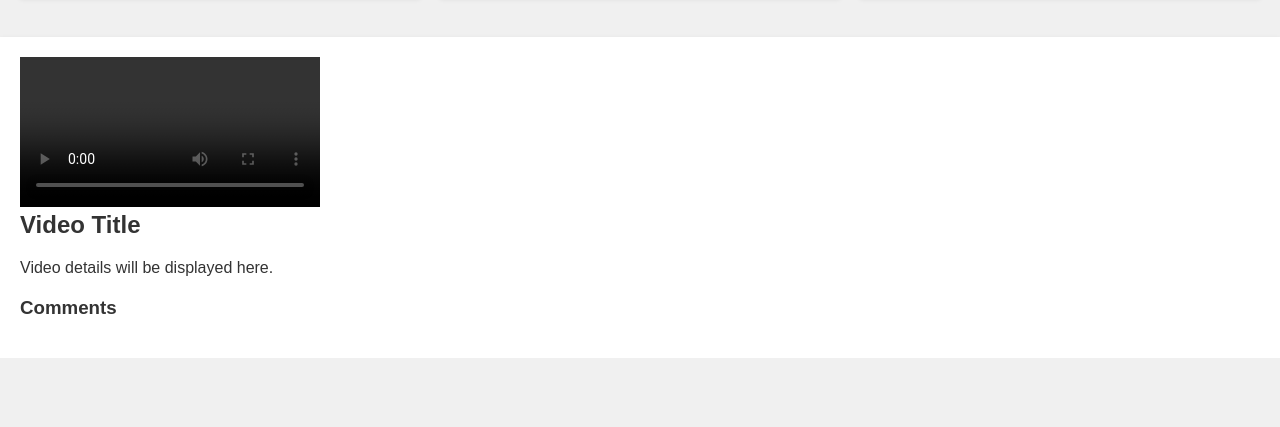
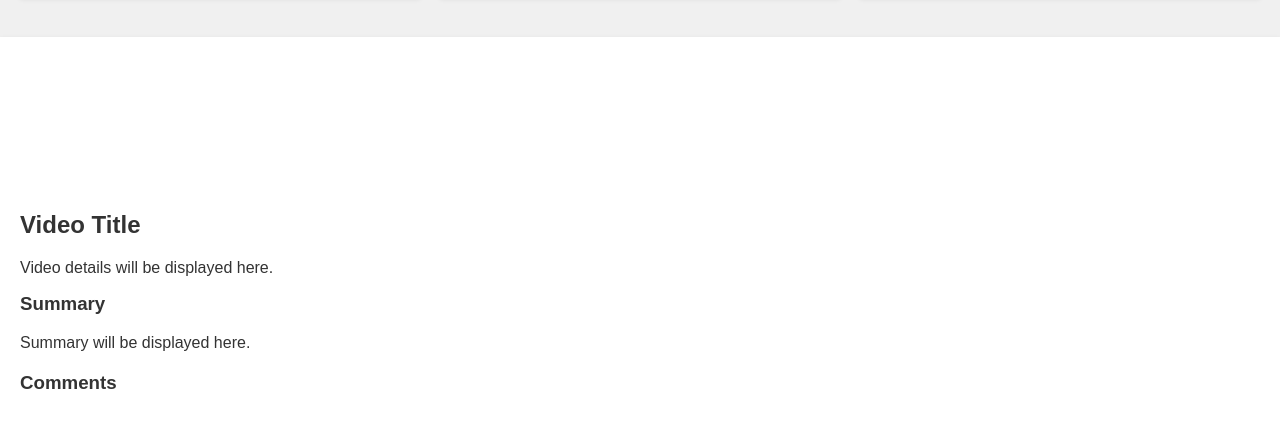
Before and after one commit to srvn-nm/MultiMedia-Systems, a plain HTML site: page FinalProject/index.html in a window 1280 px wide. Shown: the part 607-1034 px from the top of the page. Before the commit the page ends 965 px from the top, so only its background shows below. Drawn offline with Linux system fonts and the light colour scheme.

Commit message:
debug index.html

```diff
--- a/FinalProject/index.html
+++ b/FinalProject/index.html
@@ -13,10 +13,18 @@
         <!-- Video thumbnails will be dynamically added here -->
     </div>
     <div id="video-player">
-        <video id="player" controls></video>
+        <div id="player-container" class="r1_iframe_embed">
+            <iframe id="player" src="" style="border:0 #ffffff none;" frameborder="0"
+                allow="accelerometer; autoplay; encrypted-media; gyroscope; picture-in-picture" allowFullScreen="true"
+                webkitallowfullscreen="true" mozallowfullscreen="true" title="Video player"></iframe>
+        </div>
         <div id="video-info">
             <h2 id="video-title">Video Title</h2>
             <p id="video-details">Video details will be displayed here.</p>
+            <div id="summary-section">
+                <h3>Summary</h3>
+                <p id="summary">Summary will be displayed here.</p>
+            </div>
             <div id="comments-section">
                 <h3>Comments</h3>
                 <ul id="comments-list">
```
